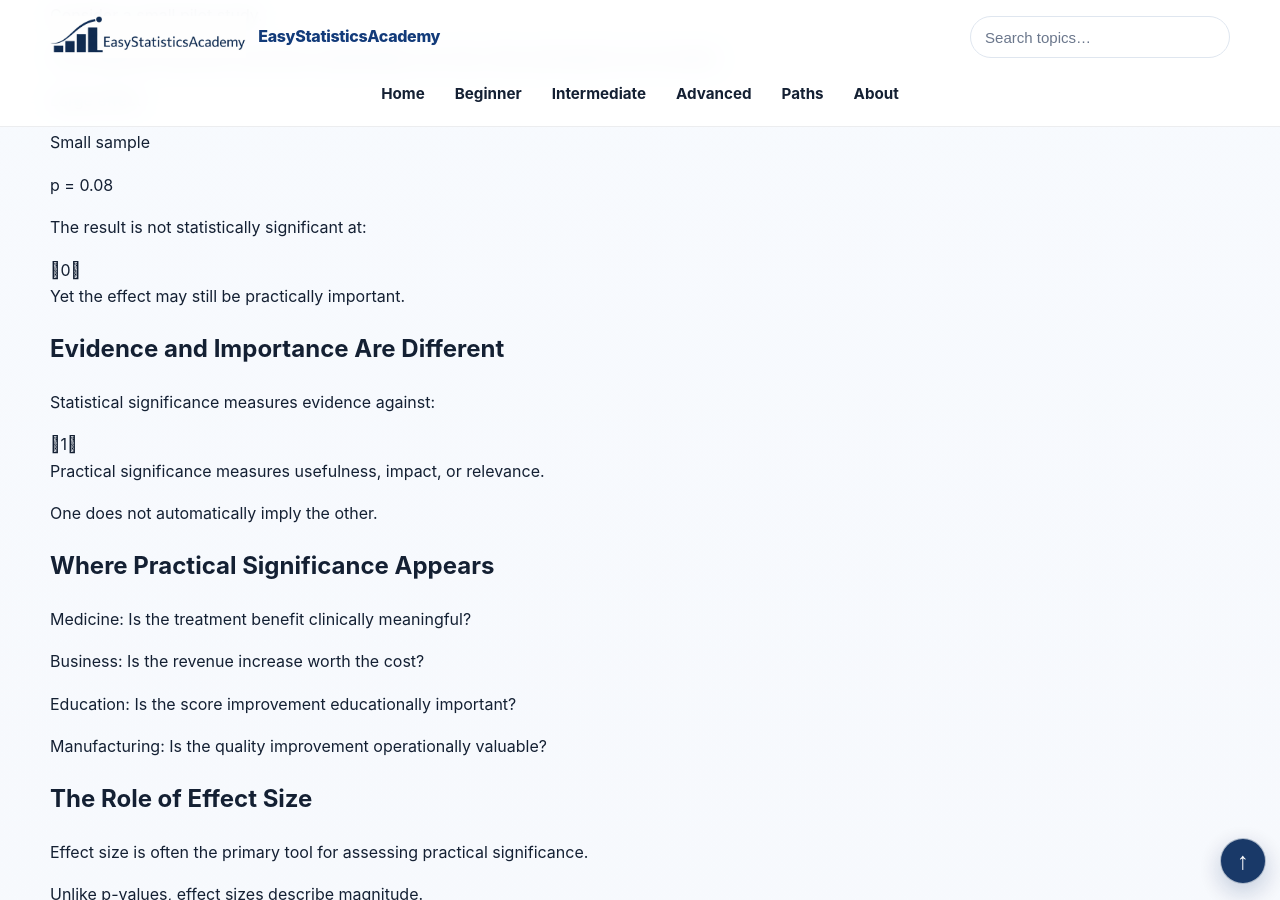
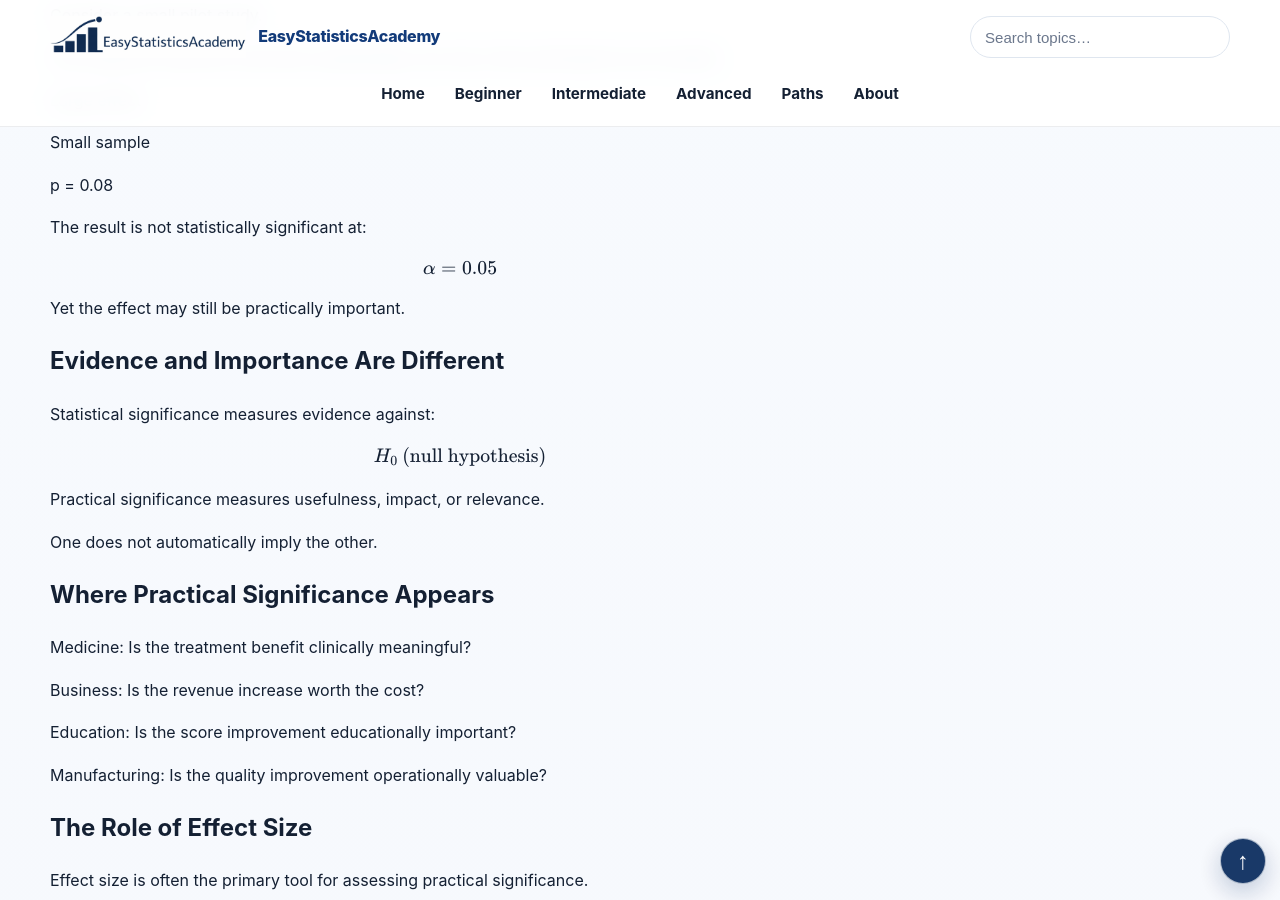
Before and after one commit to ammar-homaida-statistics/easystatisticsacademy, a Jekyll site: the page built from inference/hypothesis-testing/practical-significance/index.md, in a window 1280 px wide and 900 px high, scrolled down 1755 px. Built offline with Jekyll 4.4.1, drawn with Linux system fonts in a browser that asks for light colours.

Commit message:
Restore 2 statistical expressions in practical-significance

```diff
--- a/inference/hypothesis-testing/practical-significance/index.md
+++ b/inference/hypothesis-testing/practical-significance/index.md
@@ -213,7 +213,11 @@ sidebar: false
       The result is not statistically significant at:
     </p>
 
-    0
+
+    \[
+    \alpha=0.05
+    \]
+
 
     <p>
       Yet the effect may still be practically important.
@@ -225,7 +229,11 @@ sidebar: false
       Statistical significance measures evidence against:
     </p>
 
-    1
+
+    \[
+    H_0\ \text{(null hypothesis)}
+    \]
+
 
     <p>
       Practical significance measures usefulness, impact, or relevance.
```
